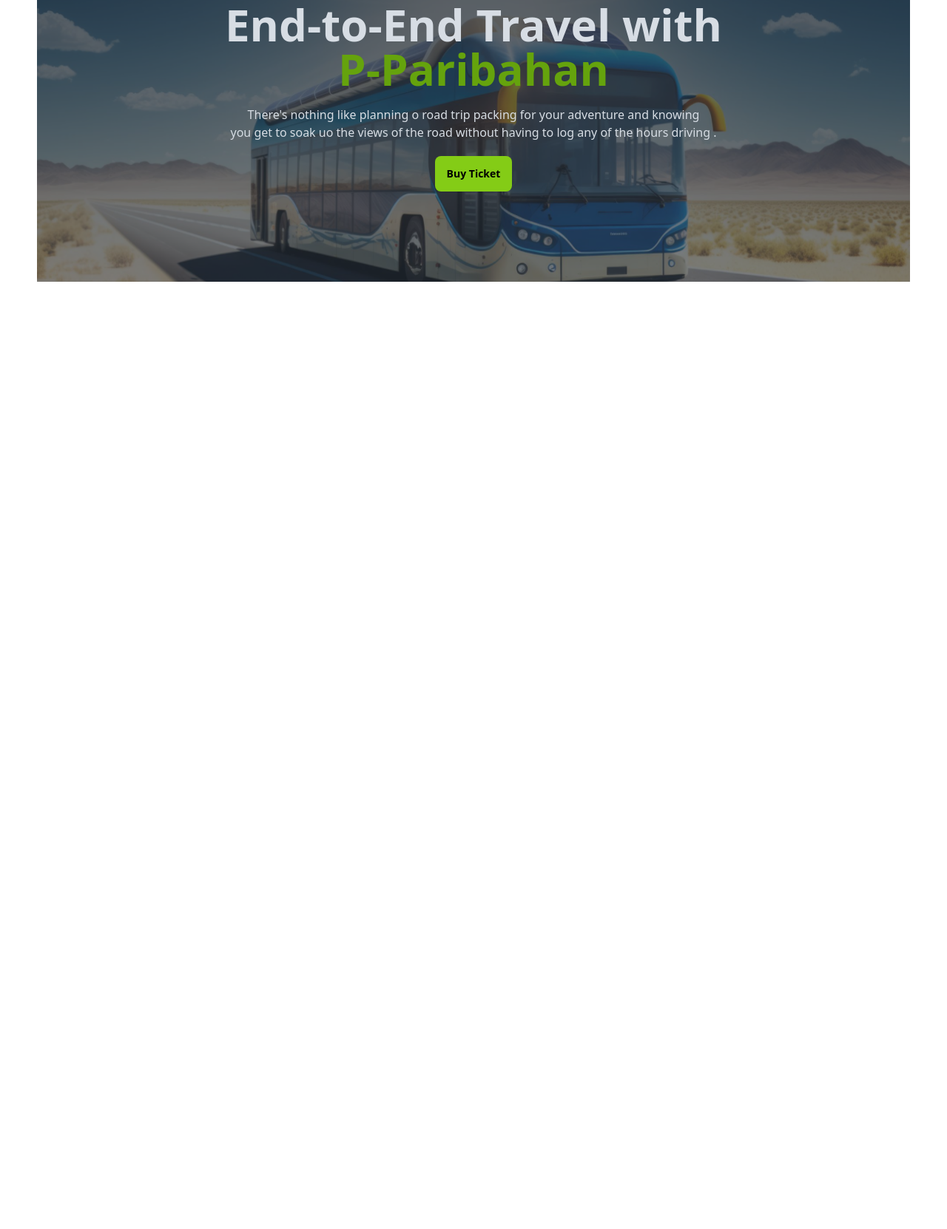
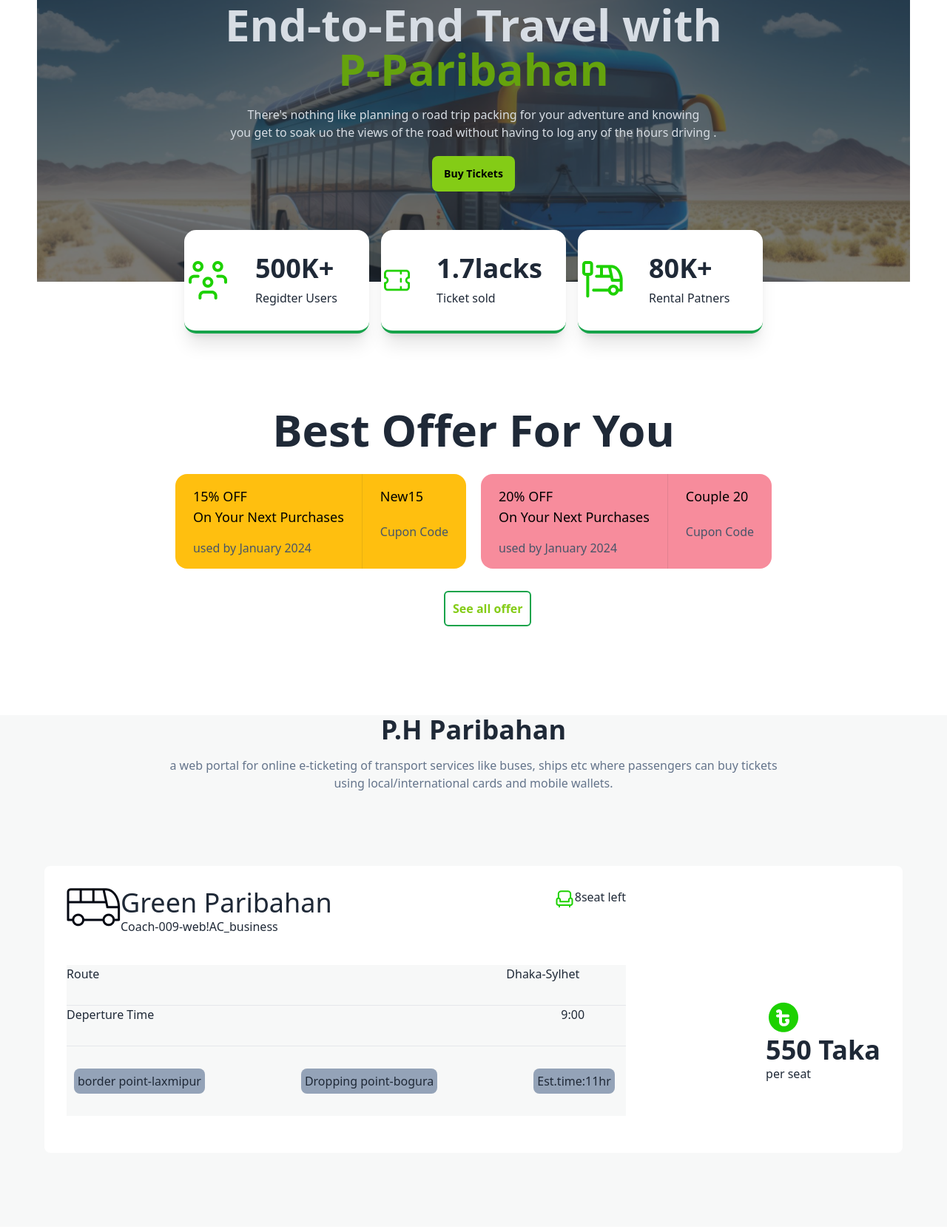
Before and after one commit to Isratjahan6898/ticket-webpage, a plain HTML site: page index.html in a window 1280 px wide. Shown: the part 227-1889 px from the top of the page at 74% size. Before the commit the page ends 800 px from the top, so only its background shows below. Drawn offline with nearby package versions, Linux system fonts and the light colour scheme.

Commit message:
finish section

```diff
--- a/index.html
+++ b/index.html
@@ -65,24 +65,197 @@
 
                 </div>
               </div>
-        </nav>
               <div class="mb-[30px]">
-            <div class="hero h-[500px]" style="background-image: url(images/banner.png);">
+                <div class="hero  h-[500px]" style="background-image: url(images/banner.png);">
                     <div class="hero-overlay bg-opacity-60"></div>
                     <div class="hero-content text-center text-neutral-content">
                       <div class="">
                         <h1 class="mb-5 text-6xl font-extrabold ">End-to-End Travel with<br><span class="text-lime-600	">P-Paribahan</span> </h1>
                         <p class="mb-5 text-center">There's nothing like planning o road trip packing for your adventure and knowing<br> you get to soak uo the views of the road without having to log any of the hours driving .</p>
-                    <button class="btn btn-primary bg-lime-500	text-black	border-0	font-bold">Buy Ticket</button>
+                        <button class="btn btn-primary bg-lime-500	text-black	border-0	font-bold">Buy Tickets</button>
                       </div>
                     </div>
                   </div>
             </div>
 
+        </nav>
+        <div class="mx-[60px] flex flex-col lg:flex-row gap-[16px] justify-center lg:mt-[-100px] mb-[100px]">
+          <div class="w-[250px]">
+            <div class="card card-side bg-base-100 border-b-[4px] border-green-600 shadow-xl">
+              <figure><img src="images/people.png" alt="people"/></figure>
+              <div class="card-body">
+                <h2 class="text-4xl font-semibold	">500K+</h2>
+                <p>Regidter Users</p>
+
+              </div>
+            </div>
+
+          </div>
+          <div class="w-[250px]">
+            <div class="card card-side bg-base-100  border-b-[4px] border-green-600 shadow-xl">
+              <figure><img src="images/ticket-cupon.png" alt="Ticket"/></figure>
+              <div class="card-body">
+                <h2 class="text-4xl font-semibold	">1.7lacks</h2>
+                <p>Ticket sold</p>
+
+              </div>
+            </div>
+
+          </div>
+          <div class="w-[250px]">
+            <div class="card card-side  bg-base-100 border-b-[4px] border-green-600 shadow-xl">
+              <figure><img src="images/stoppage.png" alt="stoppage"/></figure>
+              <div class="card-body">
+                <h2 class="text-4xl font-semibold	">80K+</h2>
+                <p>Rental Patners</p>
+
+              </div>
+            </div>
+
+          </div>
+        </div>
+
+
+
 
     </header>
 
     <main>
+
+
+        <h1 class="text-center font-bold	text-6xl	mb-[30px]">Best Offer For You</h1>
+
+        <div class="mx-[20px] flex flex-col lg:flex-row gap-[20px] justify-center">
+          <div class="">
+            <div class="stats bg-[#FFBF0F] text-primary-content">
+
+              <div class="stat">
+                <div class="text-lg	font-medium	text-black	">15% OFF</div>
+                <div class="text-lg	font-medium	text-black">On Your Next Purchases</div>
+                <div class="stat-actions">
+                  <p class="text-slate-600	">used by January 2024</p>
+
+                </div>
+              </div>
+
+              <div class="stat">
+                <div class="text-lg	font-medium	text-black">New15</div>
+                <div class="text-slate-600">Cupon Code</div>
+
+              </div>
+
+            </div>
+
+          </div>
+          <div>
+            <div class="stats bg-[#F78C9C] text-primary-content">
+
+              <div class="stat">
+                <div class="text-lg	font-medium	text-black">20% OFF</div>
+                <div class="text-lg	font-medium	text-black">On Your Next Purchases</div>
+                <div class="stat-actions">
+                  <p class="text-slate-600	">used by January 2024</p>
+
+                </div>
+
+
+              </div>
+
+              <div class="stat">
+                <div class="text-lg	font-medium	text-black">Couple 20</div>
+                <div class="text-slate-600">Cupon Code</div>
+
+              </div>
+
+            </div>
+
+          </div>
+        </div>
+
+          <button class=" text-center ml-[150px] lg:ml-[600px]	font-bold mt-[30px] mb-[120px] rounded-md border-2	p-[10px] text-lime-500	border-green-600">See all offer</button>
+<div class="bg-[#F7F8F8] pb-[100px]">
+
+  <div>
+    <h1 class="text-4xl	font-bold	text-center mb-[16px]">P.H Paribahan</h1>
+    <p class="text-center text-slate-500 mb-[100px]	">a web portal for online e-ticketing of transport services like buses, ships etc where  passengers can buy tickets<br> using local/international cards and mobile wallets.</p>
+  </div>
+
+  <div class="flex justify-between mx-[60px] px-[30px] gap-[70px] bg-white pb-[50px] rounded-lg pt-[30px]">
+    <div class="">
+    <div class="flex ">
+      <div class="flex">
+        <div>
+          <img src="images/bus-logo.png" alt="">
+         </div>
+         <div>
+          <h1 class="text-4xl text-bold">Green Paribahan</h1>
+          <p>Coach-009-web!AC_business</p>
+         </div>
+      </div>
+      <div class="ml-[300px]">
+        <button class="flex">
+          <img src="images/seat-green.png" alt="">
+          <span>8</span>
+          seat left
+        </button>
+
+
+      </div>
+
+    </div>
+
+          <div class="mt-[40px] bg-[#F7F8F8] ">
+           <div class="flex gap-[550px] mb-[30px]">
+            <div>
+              <h1>Route</h1>
+            </div>
+            <div>
+              <p>Dhaka-Sylhet</p>
+
+            </div>
+           </div>
+           <hr class="text-black">
+           <div class="flex gap-[550px] mb-[30px] ">
+            <div>
+              <h1>Deperture Time</h1>
+
+            </div>
+            <div>
+              <p>9:00</p>
+
+            </div>
+           </div>
+           <hr>
+           <div class="flex gap-[130px] mt-[30px] ml-[10px] pb-[30px]">
+            <div class="bg-slate-400 p-[5px]	rounded-lg">
+              border point-laxmipur
+            </div>
+            <div class="bg-slate-400 p-[5px]	rounded-lg">
+              Dropping point-bogura
+
+            </div>
+            <div class="bg-slate-400 p-[5px]	rounded-lg">
+              Est.time:11hr
+            </div>
+           </div>
+          </div>
+    </div>
+
+    <div class="mt-[150px]">
+      <img src="images/fare.png" alt="">
+      <h1 class="text-4xl font-semibold	">550 Taka</h1>
+      <p>per seat</p>
+    </div>
+  </div>
+
+
+</div>
+<div class="mt-[100px]">
+
+</div>
+
+
+
 
     </main>
     <footer>
```
Lines whose indentation alone changed are shown as unchanged.
